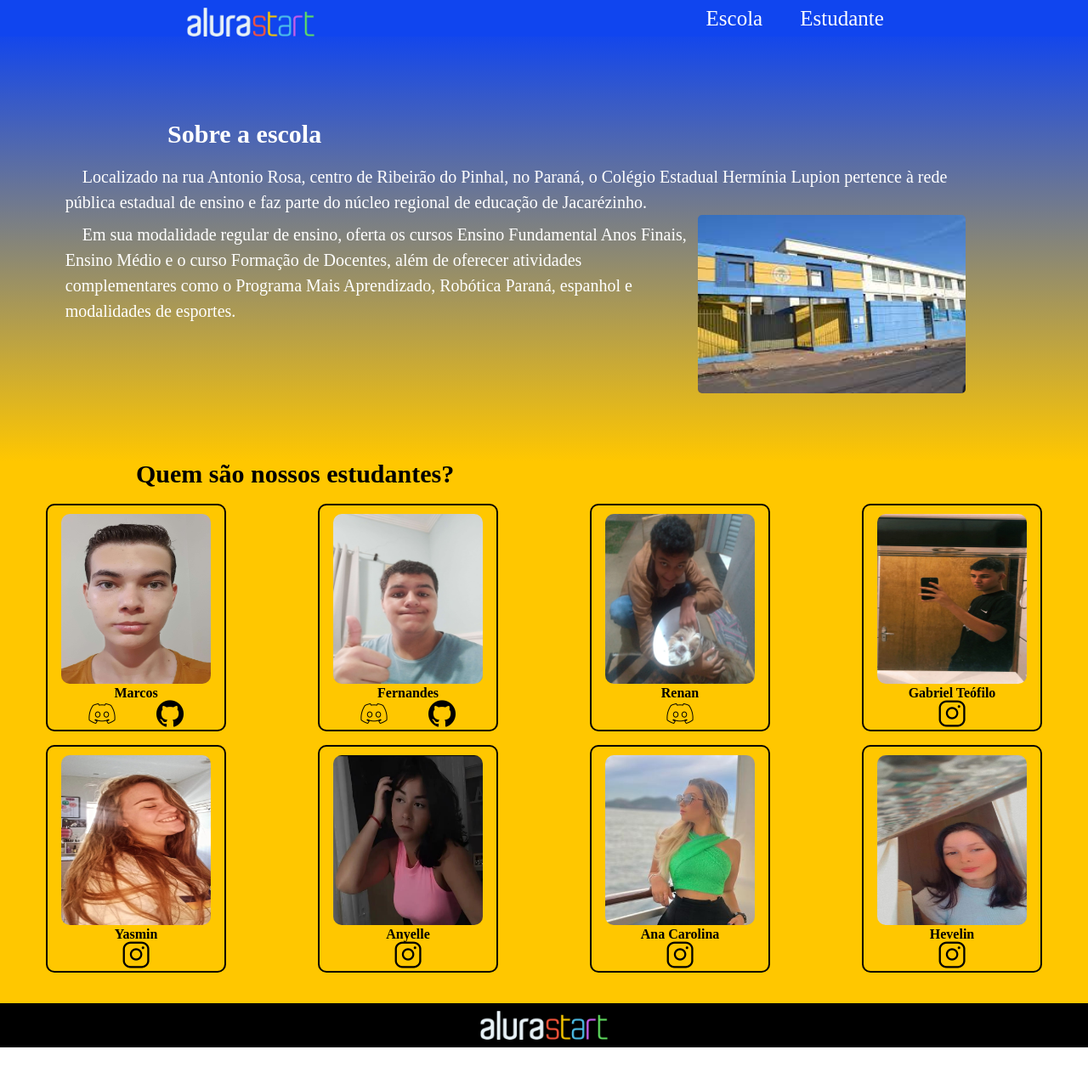
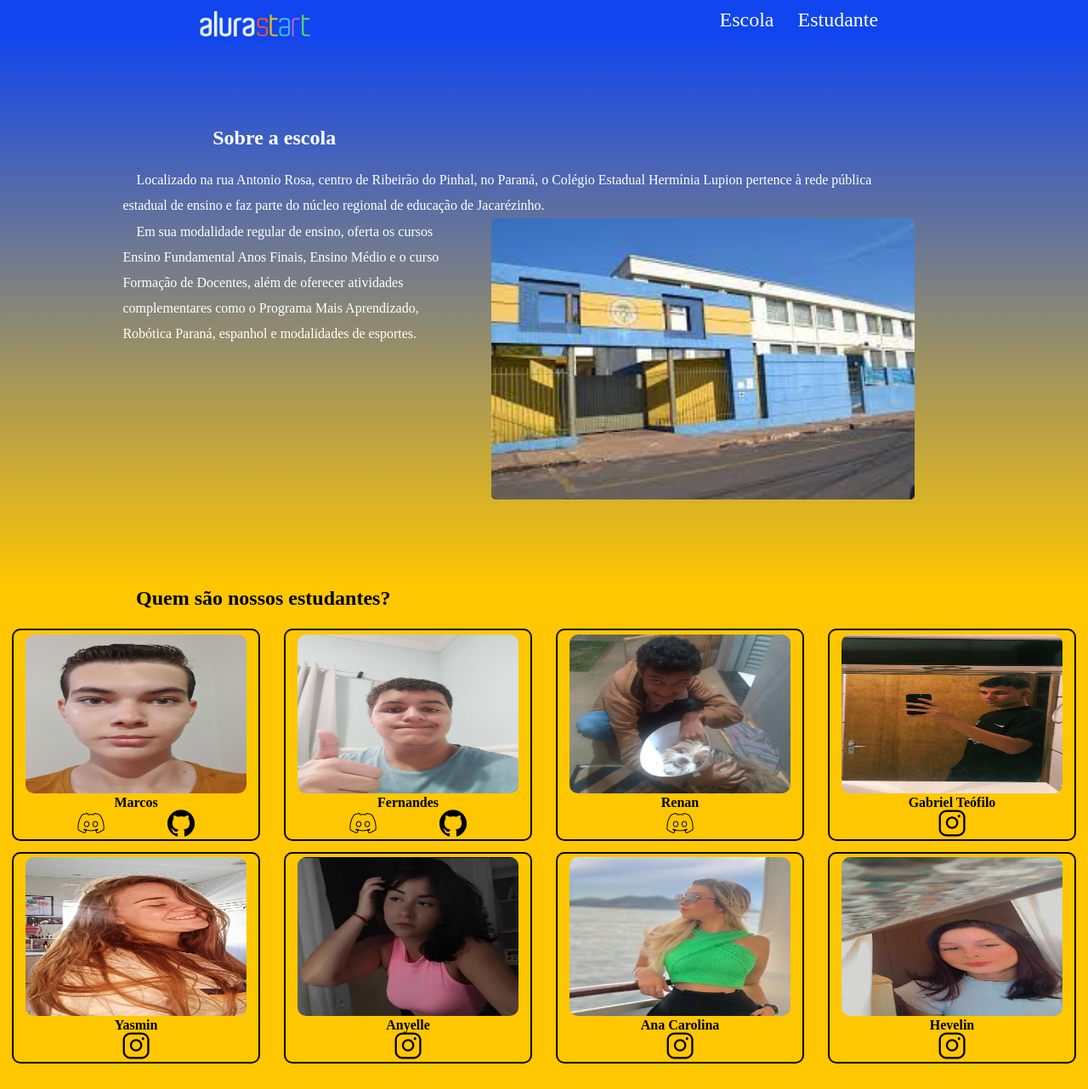
Before and after one commit to Eggsbennedit/site-turma, a plain HTML site: page index.html in a window 1280 px wide. Shown: the top 1282 px of the page at 85% size. Before the commit the page ends 1233 px from the top, so only its background shows below. Drawn offline with Linux system fonts and the light colour scheme.

Commit message:
responsividade 3.0

```diff
--- a/style.css
+++ b/style.css
@@ -123,7 +123,7 @@
 
 
 
-@media (max-width:420px){
+@media (max-width:460px) and (orientation: portrait){
     header {
         width: 100vw;
         display: grid;
@@ -228,3 +228,109 @@
         padding: 9px 0;
     }
 }
+
+@media (min-width:640px) and (orientation: landscape){
+    header {
+        width: 100vw;
+        display: grid;
+        grid-template-columns: 50% 50%;
+        padding: 0.25em 0;
+        background: var(--azul-fundo);
+        display: flex;
+        justify-content: space-around;
+        align-items: center;
+        color: #ffffff;
+    }
+    .alurastart-header {
+        width: 130px;
+    }
+    .header-lista-item {
+        display: inline-block;
+        margin: 0 0.5em;
+        font-size: 1.5em;
+    }
+
+    .escola {
+        width: 100vw;
+        display: grid;
+        grid-template-columns: 6% 88% 6%;
+        background: linear-gradient(360deg, var(--amarelo-fundo) 0%, var(--azul-fundo) 101.56%, var(--azul-fundo) 101.57%);
+        padding-bottom: 3vh;
+    }
+    .escola-texto {
+        font-size: 1em;
+        padding: 100px 0 80px 6%; /*    PADDING: TOP RIGHT BOTTOM LEFT;    */
+        line-height: 30px;
+        color: #ffffff;
+    }
+    .escola-titulo {
+        font-size: 1.5em;
+        font-weight: bold;
+        margin-left: 10%;
+        display: inline-block;
+        padding-bottom: 20px;
+    }
+    .escola-paragrafo-2 {
+        margin-top: 0.1em;
+    }
+    .colegio-img {
+        width: 90%;
+        margin-left: 5%;
+        border-radius: 5px;
+    }
+
+    .estudantes {
+        background: var(--amarelo-fundo);
+    }
+    .estudantes-titulo {
+        font-size: 1.5em;
+        font-weight: bold;
+        margin: 0 0 1em 12.5%;
+    }
+    /* ao inves de usar 2 caixas, poderia usar:
+        display: grid;
+        grid-template-columns: 15% 15% 15% 15%;
+    e usar <span> no html para quebra de coluna
+    */
+    .estudantes-dados {
+        display: grid;
+        grid-template-columns: 25% 25% 25% 25%;
+        text-align: center;
+    }
+
+    .caixa-estudante {
+        width: 90%;
+        border: #000000 solid 2px;
+        border-radius: 10px;
+        margin: 0 auto;
+        margin-bottom: 0.8em;
+    }
+    .caixa-imagem {
+        width: 90%;
+        height: 187px;
+        margin-top: 0.3em;
+        border-radius: 10px;
+    }
+    .caixa-contatos {
+        display: flex;
+        justify-content: space-evenly;
+    }
+    .caixa-contatos img {
+        width: 32px;
+        height: 32px;
+    }
+    .caixa-estudante h1 {
+        font-weight: bold;
+    }
+
+    footer {
+        width: 100%;
+        background: #000000;
+    }
+    .alurastart-footer {
+        width: 65px;
+        margin: 0 auto;
+        display: block;
+        padding: 9px 0;
+    }
+}
```
